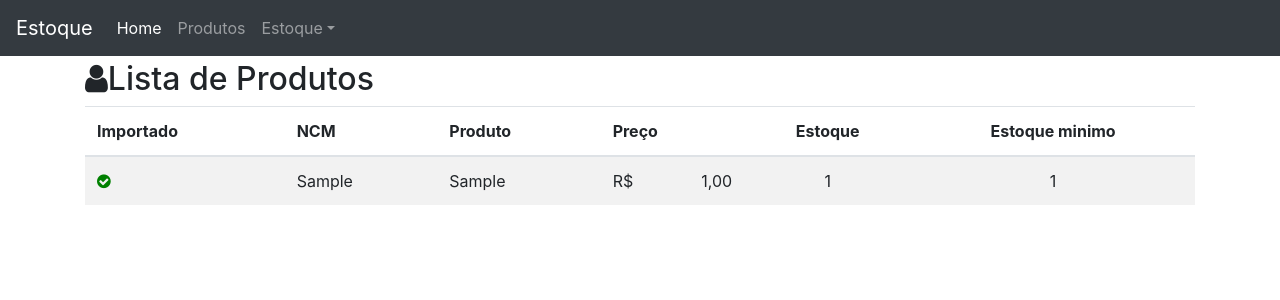
After one commit to ryaMarks/ControleEstoque, a Django app: page /produto/ in a window 1280 px wide. The commit adds this page. Shown: the top 300 px of the page. Run offline with Django 4.2, Linux system fonts and the light colour scheme; tables that the repository leaves empty hold one stand-in row (values such as "Sample post"); some libraries are stand-ins or nearby versions.

Commit message:
Foi criado o template da aba de produtos 'produtos_list'

```diff
--- a/projeto/core/templates/base.html
+++ b/projeto/core/templates/base.html
@@ -18,7 +18,11 @@
     <link href="https://cdnjs.cloudflare.com/ajax/libs/select2/4.0.6-rc.0/css/select2.min.css" rel="stylesheet" />
 
     <link rel="stylesheet" href="{% static 'css/style.css' %}">
-
+    <style>
+      body{
+        margin-top: 60px;
+      {
+    </style>
     {% block css %}{% endblock css %}
 
   </head>
--- /dev/null
+++ b/projeto/produto/templates/produto_list.html
@@ -0,0 +1,52 @@
+{% extends "base.html" %}
+
+{% block css %}
+    <style>
+        .ok{
+            color: green;
+        }
+        .no{
+            color: red;
+        }
+    </style>
+{% endblock css %}
+
+{% block content %}
+<div class="page-header">
+    <h2><i class="fa fa-user"></i>Lista de Produtos</h2>
+    {%if object_list%}
+    <table class="table table-striped">
+        <thead>
+            <tr>
+                <th>Importado</th>
+                <th>NCM</th>
+                <th>Produto</th>
+                <th>Preço</th>
+                <th class="text-center">Estoque</th>
+                <th class="text-center">Estoque minimo</th>
+            </tr>
+        </thead>
+        <tbody>
+            {% for object in object_list %}
+                <tr>
+                    <td>
+                        {% if object.importado %}
+                            <i class="fa fa-check-circle ok"></i>
+                        {% else %}
+                            <i class="fa fa-check-circle no"></i>
+                        {% endif %}
+                    </td>
+                    <td>{{object.ncm}}</td>
+                    <td>{{object.produto}}</td>
+                    <td>R$ <span class="pull-right">{{object.preco}}</span></td>
+                    <td class="text-center">{{object.estoque}}</td>
+                    <td class="text-center">{{object.estoque_minimo}}</td>
+                </tr>
+            {% endfor %}
+        </tbody>
+    </table>
+    {% else %}
+        <p class="alert alert-warning">Sem itens na lista</p>
+    {% endif %}
+</div>
+{% endblock content %}
--- /dev/null
+++ b/projeto/produto/urls.py
@@ -0,0 +1,7 @@
+from django.urls import path
+from ..produto import views as v
+
+app_name = 'projeto.produto'
+urlpatterns = [
+    path('', v.produto_list, name='produto_list'),
+]
--- a/projeto/produto/views.py
+++ b/projeto/produto/views.py
@@ -1,3 +1,13 @@
 from django.shortcuts import render
+from .models import Produto
+# Create your views here.
 
-# Create your views here.
+
+def produto_list(request):
+    template_name = 'produto_list.html'
+    objects = Produto.objects.all()
+    search = request.GET.get('search')
+    if search:
+        objects = objects.filter(produto__icontains=search)
+    context = {'object_list': objects}
+    return render(request, template_name, context)
--- a/projeto/urls.py
+++ b/projeto/urls.py
@@ -5,4 +5,5 @@ from django.urls import include, path
 urlpatterns = [
     path('admin/', admin.site.urls),
     path('', include('projeto.core.urls')),
+    path('produto/', include('projeto.produto.urls')),
 ]
```
